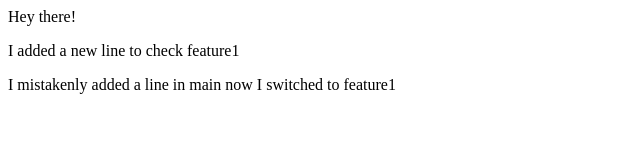
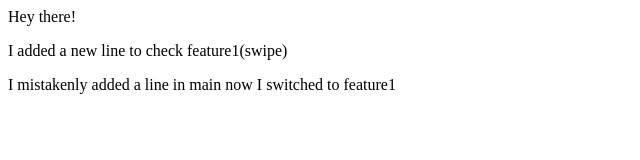
Before and after one commit to bharathkumar07-creator/localrepo, a plain HTML site: page index.html in a window 1280 px wide. Shown: the full height of the page, 0-640 px from the left. Drawn offline with Linux system fonts and the light colour scheme.

Commit message:
Add swipe

```diff
--- a/index.html
+++ b/index.html
@@ -1,3 +1,3 @@
 <p>Hey there!</p>
-<p>I added a new line to check feature1</p>
+<p>I added a new line to check feature1(swipe)</p>
 <p>I mistakenly added a line in main now I switched to feature1</p>
```
